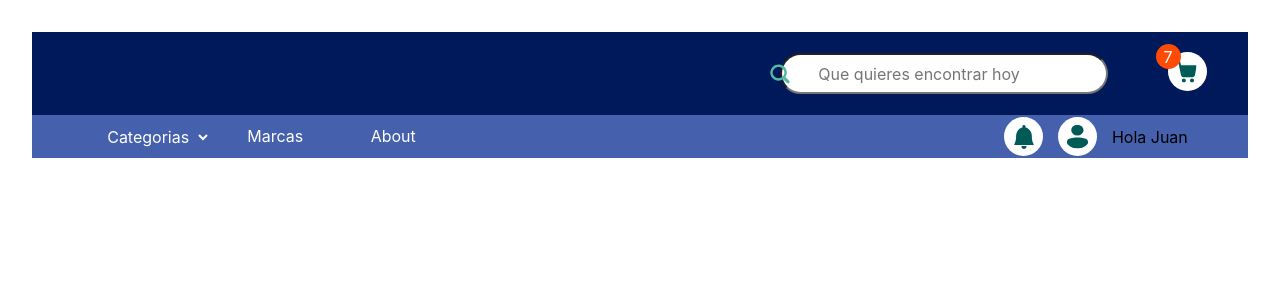
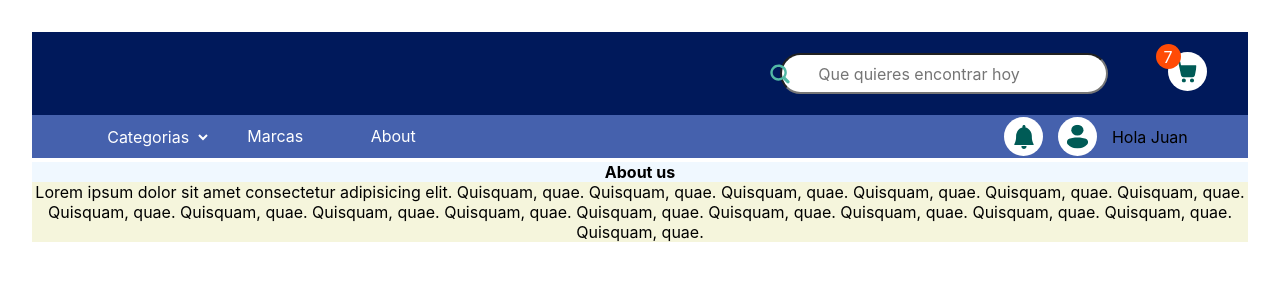
Before and after one commit to MINTIC2022-Web4/desarrollo-web-c4, a React (Vite) app in the folder frontend-focusDevs/: page /about in a window 1280 px wide. Shown: the top 300 px of the page. Built offline with nearby package versions, Linux system fonts and the light colour scheme; a web font is replaced by a local one.

Commit message:
[Add] libreria de rutas, con dos rutas: about, marcas

```diff
--- a/frontend-focusDevs/package.json
+++ b/frontend-focusDevs/package.json
@@ -10,7 +10,8 @@
   },
   "dependencies": {
     "react": "^18.2.0",
-    "react-dom": "^18.2.0"
+    "react-dom": "^18.2.0",
+    "wouter": "^2.8.0-alpha.2"
   },
   "devDependencies": {
     "@types/react": "^18.0.17",
--- a/frontend-focusDevs/src/App.jsx
+++ b/frontend-focusDevs/src/App.jsx
@@ -4,12 +4,19 @@ import Cart from './components/cart/Cart'
 import MessageCart from './components/cart/MessageCart/MessageCart'
 
 import { CartContextProvider } from './context/CartContext'
+import { Route, useLocation } from 'wouter'
+import About from './components/about/About'
+import Marcas from './components/marcas/Marcas'
 
 function App() {
+
+
   return (
     <>
       <CartContextProvider>
         <Header />
+        <Route path='/marcas' component={Marcas} />
+        <Route path="/about" component={About} />
         <Cart />
         <MessageCart />
       </CartContextProvider>
--- /dev/null
+++ b/frontend-focusDevs/src/components/about/About.jsx
@@ -0,0 +1,20 @@
+import React from 'react'
+
+import './about.css'
+function About() {
+    return (
+        <div className='container_about'>
+            <h2>About us</h2>
+            <p>
+                Lorem ipsum dolor sit amet consectetur adipisicing elit.
+                Quisquam, quae. Quisquam, quae. Quisquam, quae. Quisquam, quae.
+                Quisquam, quae. Quisquam, quae. Quisquam, quae. Quisquam, quae.
+                Quisquam, quae. Quisquam, quae. Quisquam, quae. Quisquam, quae.
+                Quisquam, quae. Quisquam, quae. Quisquam, quae. Quisquam, quae.
+
+            </p>
+        </div>
+    )
+}
+
+export default About
--- /dev/null
+++ b/frontend-focusDevs/src/components/about/about.css
@@ -0,0 +1,7 @@
+.container_about>h2 {
+    background-color: aliceblue;
+}
+
+.container_about>p {
+    background-color: beige;
+}
--- a/frontend-focusDevs/src/components/header/Header.jsx
+++ b/frontend-focusDevs/src/components/header/Header.jsx
@@ -4,6 +4,7 @@ import { CartContext } from '../../context/CartContext';
 import notificationsIcon from '../../assets/header/notifications.svg'
 import userIcon from '../../assets/header/clientIcon.svg'
 import cartIcon from '../../assets/header/cartIcon.svg'
+import { Link } from 'wouter';
 import './header.css'
 
 function Header() {
@@ -33,8 +34,8 @@ function Header() {
                             <option value="2">Categoría 2</option>
                         </select>
                     </div>
-                    <a href="/">Marcas</a>
-                    <a href="/">About</a>
+                    <Link to="/marcas">Marcas</Link>
+                    <Link to='/about'>About</Link>
                 </div>
                 <div className="second-container">
                     <div className="icons-container">
--- /dev/null
+++ b/frontend-focusDevs/src/components/marcas/Marcas.jsx
@@ -0,0 +1,9 @@
+import React from 'react'
+
+function Marcas() {
+    return (
+        <div>Marcas</div>
+    )
+}
+
+export default Marcas
```
Also changed, not shown: frontend-focusDevs/src/components/marcas/marcas.css (added), 1 other file (tests, documents, lock files or other folders).
